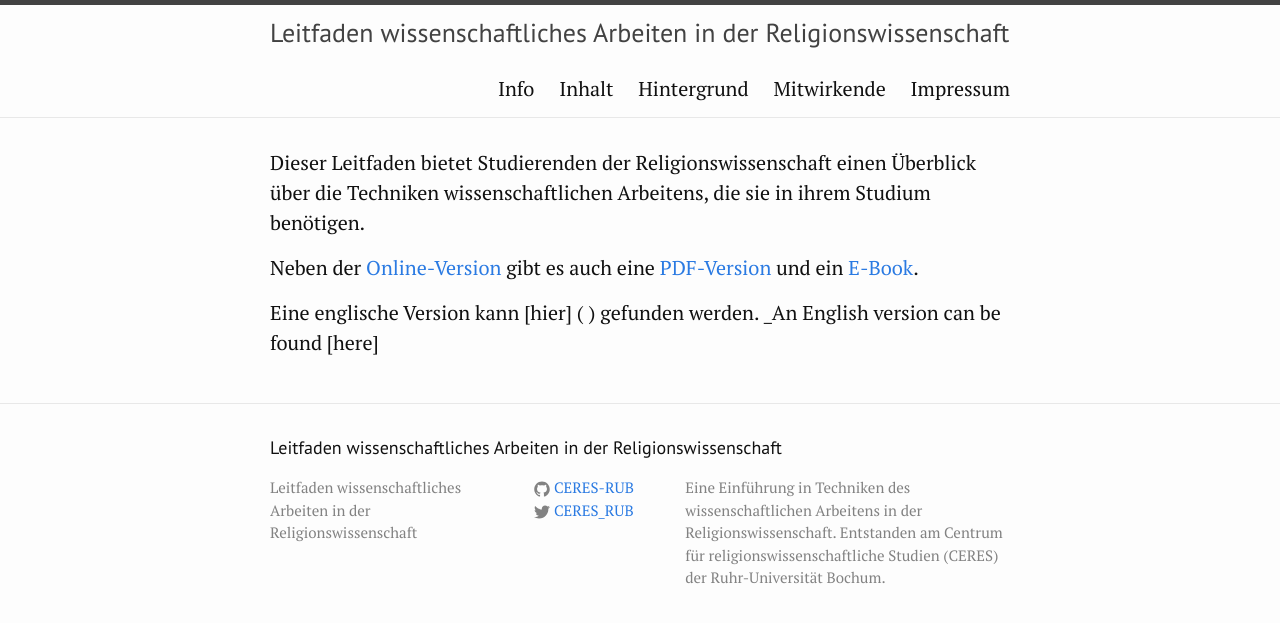
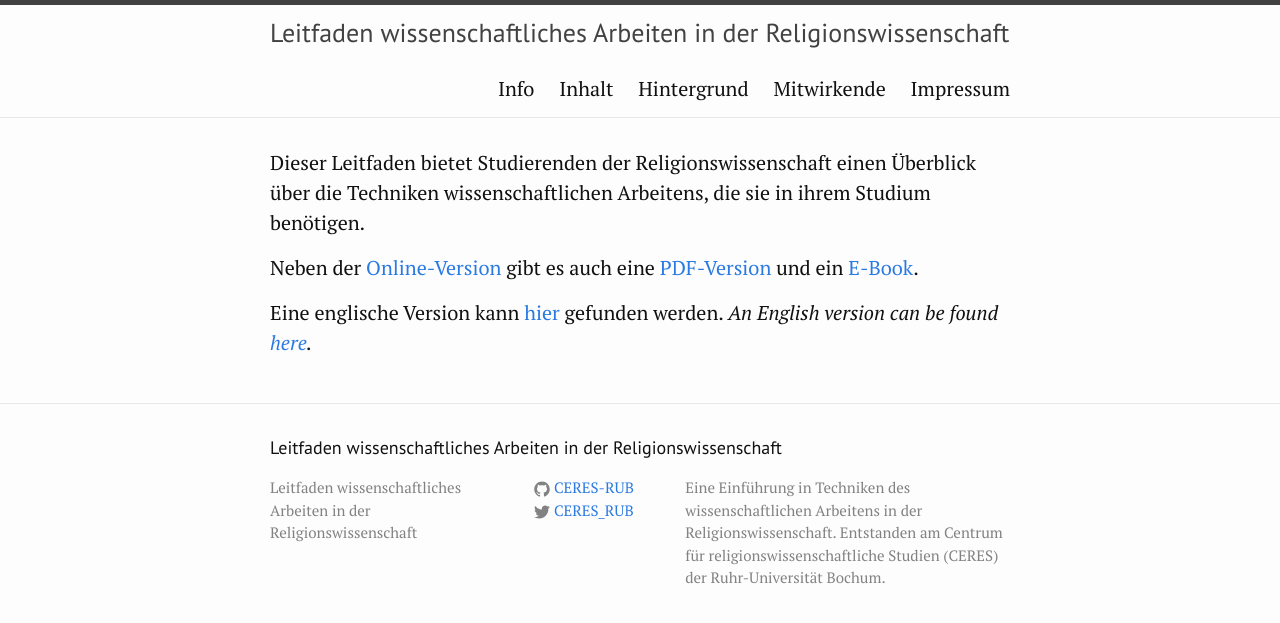
Before and after one commit to CERES-RUB/wissenschaftliches-arbeiten, a Jekyll site: the page built from index.md, in a window 1280 px wide. Shown: the top 623 px of the page. Built offline with Jekyll 4.4.1, drawn with Linux system fonts in a browser that asks for light colours; part of the change alters nothing that is shown.

```diff
--- a/index.md
+++ b/index.md
@@ -9,5 +9,5 @@ Dieser Leitfaden bietet Studierenden der Religionswissenschaft einen Überblick
 
 Neben der [Online-Version](contents) gibt es auch eine [PDF-Version](downloads/Leitfaden_wissenschaftliches_Arbeiten.pdf) und ein [E-Book](downloads/Leitfaden_wissenschaftliches_Arbeiten.epub).
 
-Eine englische Version kann [hier] (    ) gefunden werden.
-_An English version can be found [here]
+Eine englische Version kann [hier](https://linar7.github.io/academic-skills/) gefunden werden.
+_An English version can be found [here](https://linar7.github.io/academic-skills/)._
```
